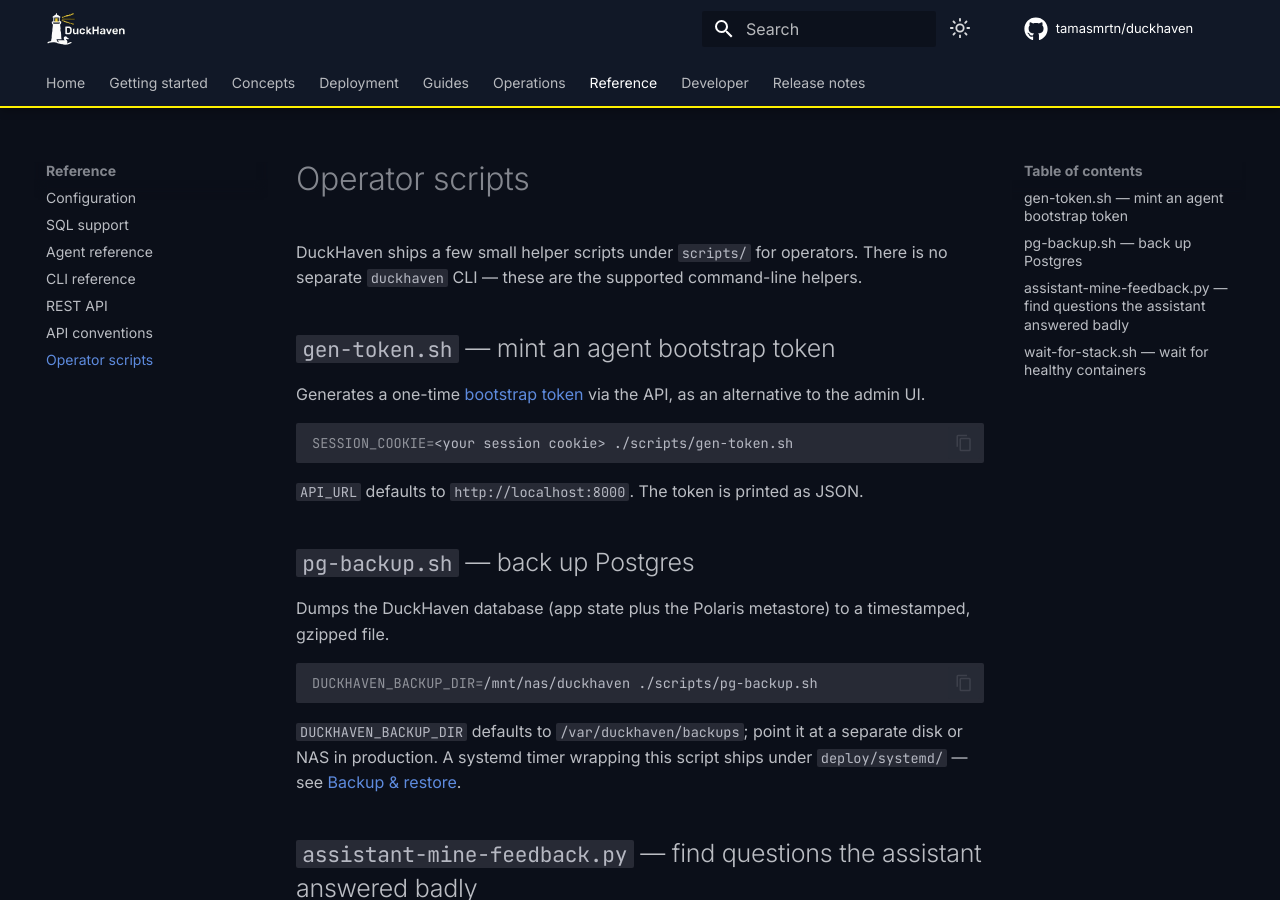
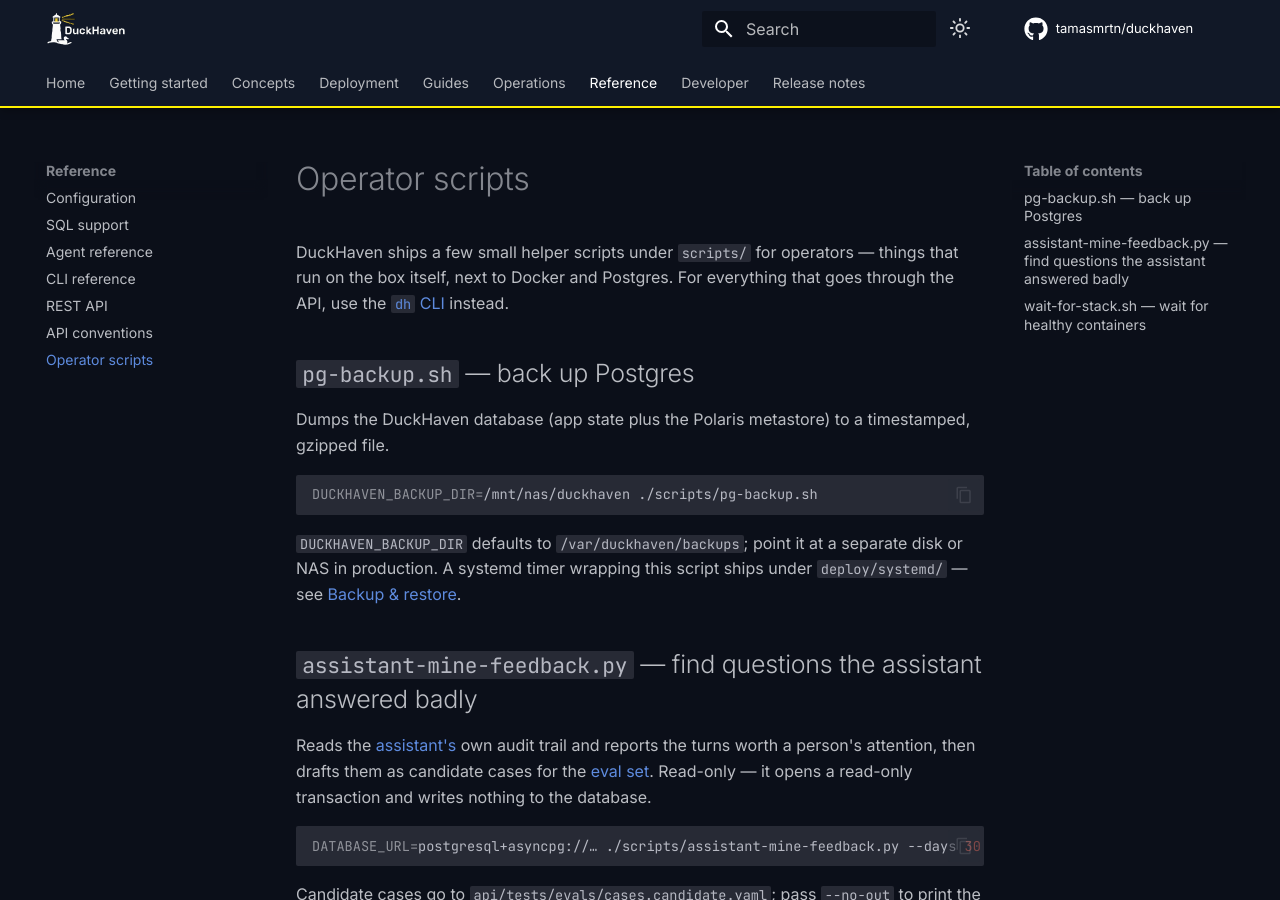
Before and after one commit to tamasmrtn/duckhaven, an MkDocs documentation site: the page built from docs/reference/operator-scripts.md, in a window 1280 px wide and 900 px high. Built offline with MkDocs 1.6.1 and Material for MkDocs 9.7.7, drawn with Linux system fonts in a browser that asks for light colours; comment, search, counter and statistics services are not loaded.

Commit message:
Remove gen-token.sh
The script POSTed to /admin/agents/bootstrap. Routes moved under /api in
971e701b (2026-05-26), ten days after the script was added, and it has
not been touched since -- so it has been returning 404 for months without
anyone noticing.

That nobody noticed is the argument for deleting rather than fixing it.
The admin UI mints the same token through the same endpoint and gets the
prefix right, because the web client prepends /api centrally. The script
was a curl-and-jq wrapper around a button, with no test, no CI reference
and no caller.

Also drops the operator-scripts claim that there is no separate CLI --
there is one, and it is documented in reference/cli.md.

````diff
--- a/docs/operations/runbook.md
+++ b/docs/operations/runbook.md
@@ -46,9 +46,8 @@
 
 For **each** agent host:
 
-1. In the admin UI (**Compute → Generate bootstrap**) or via
-   `SESSION_COOKIE=<cookie> scripts/gen-token.sh`, mint a bootstrap token
-   (single-use, 24 h).
+1. In the admin UI, mint a bootstrap token from **Compute → Generate
+   bootstrap** (single-use, 24 h).
 2. On the agent host, build/pull the agent image and set its `.env`:
 
    ```sh
--- a/docs/reference/operator-scripts.md
+++ b/docs/reference/operator-scripts.md
@@ -1,17 +1,7 @@
 # Operator scripts
 
-DuckHaven ships a few small helper scripts under `scripts/` for operators. There is no separate `duckhaven` CLI — these
-are the supported command-line helpers.
-
-## `gen-token.sh` — mint an agent bootstrap token
-
-Generates a one-time [bootstrap token](../deployment/add-agent.md) via the API, as an alternative to the admin UI.
-
-```bash
-SESSION_COOKIE=<your session cookie> ./scripts/gen-token.sh
-```
-
-`API_URL` defaults to `http://localhost:8000`. The token is printed as JSON.
+DuckHaven ships a few small helper scripts under `scripts/` for operators — things that run on the box itself, next to
+Docker and Postgres. For everything that goes through the API, use the [`dh` CLI](cli.md) instead.
 
 ## `pg-backup.sh` — back up Postgres
 
````
Also changed, not shown: docs/developer/codebase-map.md (+1 -1 lines), 1 other file.
